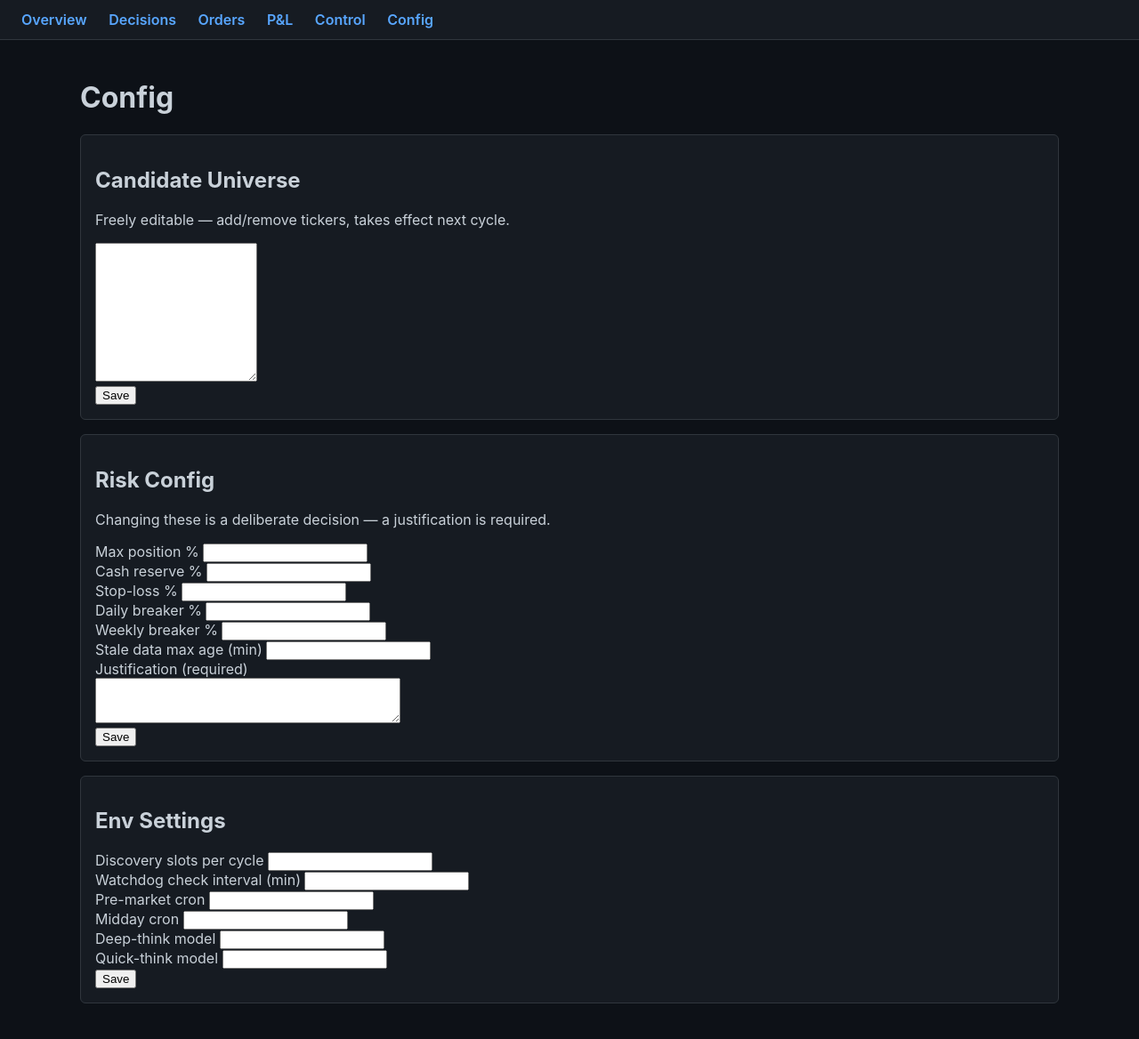
After one commit to harrycarr205/Bot-Trading, a FastAPI app: template src/tradingsystem/dashboard/templates/config.html in a window 1280 px wide. The commit adds this page. Shown: the whole page at 89% size. Run offline with FastAPI, Linux system fonts and the light colour scheme; the template is opened without the code that fills it, so the values that code supplies are empty; parts of the project's set-up code (start-up, migrations or seed data) failed here and were passed over.

Commit message:
feat: add GET /config page

```diff
--- a/src/tradingsystem/dashboard/app.py
+++ b/src/tradingsystem/dashboard/app.py
@@ -19,11 +19,14 @@ import time
 import urllib.parse
 import uuid
 
+from apscheduler.triggers.cron import CronTrigger
 from fastapi import Depends, FastAPI, HTTPException
 from fastapi.requests import Request
 from fastapi.templating import Jinja2Templates
 from sqlalchemy.orm import Session
 
+from tradingsystem.config import REPO_ROOT
+from tradingsystem.dashboard import config_editing
 from tradingsystem.db.models import AgentRun, CircuitBreakerEvent, DebateTranscript, Decision, Order, PortfolioSnapshot, RealizedPnl
 from tradingsystem.db.session import make_session_factory
 from tradingsystem.orchestration import heartbeat as heartbeat_module
@@ -31,6 +34,15 @@ from tradingsystem.orchestration import process_control
 
 TEMPLATES_DIR = pathlib.Path(__file__).resolve().parent / "templates"
 templates = Jinja2Templates(directory=str(TEMPLATES_DIR))
+
+_RISK_CONFIG_PATH = REPO_ROOT / "config" / "risk_config.yaml"
+_CANDIDATE_UNIVERSE_PATH = REPO_ROOT / "config" / "candidate_universe.yaml"
+_ENV_PATH = REPO_ROOT / ".env"
+_ENV_FIELDS = (
+    "discovery_slots_per_cycle", "watchdog_check_interval_minutes",
+    "pre_market_cron", "midday_cron",
+    "tradingagents_deep_think_model", "tradingagents_quick_think_model",
+)
 
 
 def _money(value) -> str:
@@ -132,6 +144,23 @@ def pnl(request: Request, db: Session = Depends(get_db)):
     snapshots = db.query(PortfolioSnapshot).order_by(PortfolioSnapshot.snapshot_date.desc()).all()
     realized = db.query(RealizedPnl).order_by(RealizedPnl.closed_at.desc()).all()
     return templates.TemplateResponse(request, "pnl.html", {"snapshots": snapshots, "realized": realized})
+
+
+@app.get("/config")
+def config_page(request: Request):
+    env_values = {
+        field: config_editing.read_env_value(_ENV_PATH, field.upper())
+        for field in _ENV_FIELDS
+    }
+    return templates.TemplateResponse(
+        request,
+        "config.html",
+        {
+            "tickers": config_editing.read_candidate_universe_tickers(_CANDIDATE_UNIVERSE_PATH),
+            "risk_config": config_editing.read_risk_config_values(_RISK_CONFIG_PATH),
+            "env_values": env_values,
+        },
+    )
 
 
 _STOP_POLL_INTERVAL_SECONDS = 2
--- a/src/tradingsystem/dashboard/templates/base.html
+++ b/src/tradingsystem/dashboard/templates/base.html
@@ -27,6 +27,7 @@
         <a href="/orders">Orders</a>
         <a href="/pnl">P&amp;L</a>
         <a href="/control">Control</a>
+        <a href="/config">Config</a>
     </nav>
     <main>
         {% block content %}{% endblock %}
--- /dev/null
+++ b/src/tradingsystem/dashboard/templates/config.html
@@ -0,0 +1,42 @@
+{% extends "base.html" %}
+{% block title %}Config — Bot-Trading Dashboard{% endblock %}
+{% block content %}
+<h1>Config</h1>
+
+<div class="card">
+    <h2>Candidate Universe</h2>
+    <p>Freely editable — add/remove tickers, takes effect next cycle.</p>
+    <form method="post" action="/config/candidate-universe">
+        <textarea name="tickers" rows="10" cols="20">{{ tickers|join("\n") }}</textarea><br>
+        <button type="submit">Save</button>
+    </form>
+</div>
+
+<div class="card">
+    <h2>Risk Config</h2>
+    <p>Changing these is a deliberate decision — a justification is required.</p>
+    <form method="post" action="/config/risk-config">
+        <label>Max position % <input type="number" step="0.01" name="max_position_pct" value="{{ risk_config.max_position_pct }}"></label><br>
+        <label>Cash reserve % <input type="number" step="0.01" name="cash_reserve_pct" value="{{ risk_config.cash_reserve_pct }}"></label><br>
+        <label>Stop-loss % <input type="number" step="0.01" name="stop_loss_pct" value="{{ risk_config.stop_loss_pct }}"></label><br>
+        <label>Daily breaker % <input type="number" step="0.01" name="daily_drawdown_breaker_pct" value="{{ risk_config.daily_drawdown_breaker_pct }}"></label><br>
+        <label>Weekly breaker % <input type="number" step="0.01" name="weekly_drawdown_breaker_pct" value="{{ risk_config.weekly_drawdown_breaker_pct }}"></label><br>
+        <label>Stale data max age (min) <input type="number" name="stale_data_max_age_minutes" value="{{ risk_config.stale_data_max_age_minutes }}"></label><br>
+        <label>Justification (required)<br><textarea name="note" rows="3" cols="40" required></textarea></label><br>
+        <button type="submit">Save</button>
+    </form>
+</div>
+
+<div class="card">
+    <h2>Env Settings</h2>
+    <form method="post" action="/config/env-settings">
+        <label>Discovery slots per cycle <input type="number" name="discovery_slots_per_cycle" value="{{ env_values.discovery_slots_per_cycle }}"></label><br>
+        <label>Watchdog check interval (min) <input type="number" name="watchdog_check_interval_minutes" value="{{ env_values.watchdog_check_interval_minutes }}"></label><br>
+        <label>Pre-market cron <input type="text" name="pre_market_cron" value="{{ env_values.pre_market_cron }}"></label><br>
+        <label>Midday cron <input type="text" name="midday_cron" value="{{ env_values.midday_cron }}"></label><br>
+        <label>Deep-think model <input type="text" name="tradingagents_deep_think_model" value="{{ env_values.tradingagents_deep_think_model }}"></label><br>
+        <label>Quick-think model <input type="text" name="tradingagents_quick_think_model" value="{{ env_values.tradingagents_quick_think_model }}"></label><br>
+        <button type="submit">Save</button>
+    </form>
+</div>
+{% endblock %}
```
Also changed, not shown: tests/test_dashboard_config.py (added, +34 -0 lines).
